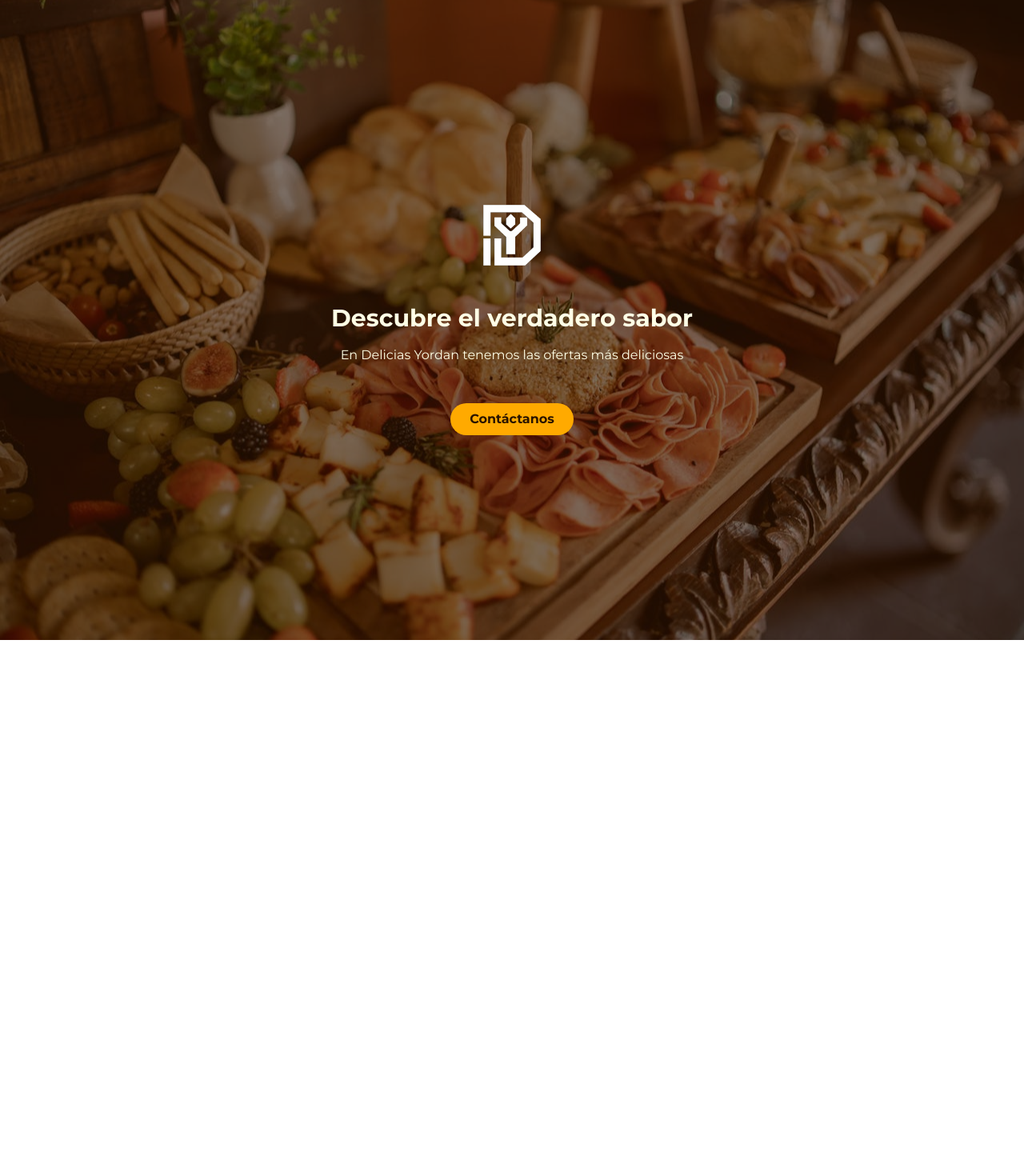
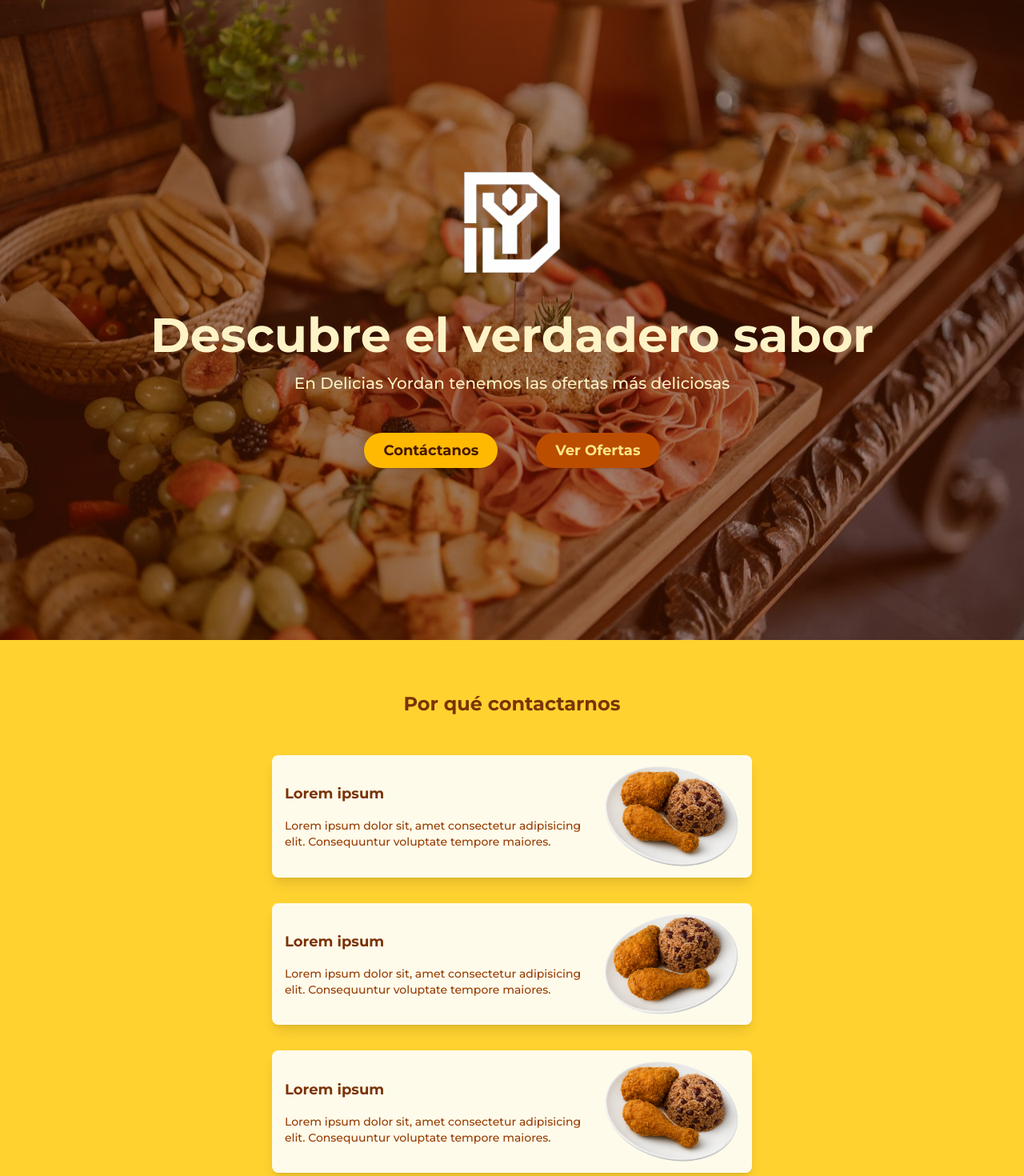
Before and after one commit to daxhoDev/delicias-yordan, a Next.js app: page / in a window 1280 px wide. Shown: the top 1470 px of the page at 80% size. Before the commit the page ends 800 px from the top, so only its background shows below. Built offline with nearby package versions, Linux system fonts and the light colour scheme.

Commit message:
feat: features and products overview sections

```diff
--- a/app/layout.tsx
+++ b/app/layout.tsx
@@ -4,6 +4,7 @@ import "@/src/globals.css";
 
 const montserrat = Montserrat({
   subsets: ["latin"],
+  fallback: ["sans-serif"],
 });
 
 export const metadata: Metadata = {
@@ -18,7 +19,9 @@ export default function RootLayout({
 }>) {
   return (
     <html lang="es">
-      <body className={`antialiased ${montserrat.className}`}>{children}</body>
+      <body className={`antialiased ${montserrat.className} sm:text-lg`}>
+        {children}
+      </body>
     </html>
   );
 }
--- a/app/page.tsx
+++ b/app/page.tsx
@@ -1,9 +1,13 @@
+import Features from "@/src/components/landing/features";
 import Hero from "@/src/components/landing/hero";
+import ProductsSection from "@/src/components/landing/productsSection";
 
 export default function Home(): React.ReactNode {
   return (
     <main>
       <Hero />
+      <Features />
+      <ProductsSection />
     </main>
   );
 }
--- /dev/null
+++ b/src/components/button.tsx
@@ -0,0 +1,22 @@
+import { ButtonProps } from "@/src/types/propTypes";
+import React from "react";
+
+export default function Button({
+  children,
+  className,
+  type,
+}: ButtonProps): React.ReactNode {
+  return (
+    <button
+      className={`${
+        type === "primary"
+          ? "bg-amber-400 text-amber-950"
+          : "bg-amber-700 text-amber-200"
+      } px-6 py-2 shadow-sm rounded-full font-bold cursor-pointer hover:scale-95 active:scale-95 transition-all ${
+        className ? className : ""
+      }`}
+    >
+      {children}
+    </button>
+  );
+}
--- a/src/components/buttonPrimary.tsx
+++ /dev/null
@@ -1,17 +0,0 @@
-import { ButtonProps } from "@/src/types/propTypes";
-import React from "react";
-
-export default function ButtonPrimary({
-  children,
-  className,
-}: ButtonProps): React.ReactNode {
-  return (
-    <button
-      className={`bg-primary-500 px-6 py-2 rounded-full font-bold text-primary-900 cursor-pointer hover:scale-95 transition-all ${
-        className ? className : ""
-      }`}
-    >
-      {children}
-    </button>
-  );
-}
--- /dev/null
+++ b/src/components/landing/featureCard.tsx
@@ -0,0 +1,32 @@
+import { FeatureCardProps } from "@/src/types/propTypes";
+import chicken from "@/public/rice-with-chicken.png";
+import Image from "next/image";
+
+export default function FeatureCard({
+  align,
+}: FeatureCardProps): React.ReactNode {
+  return (
+    <article
+      className={`bg-amber-50 flex flex-row gap-4 items-center justify-evenly py-4 px-4 w-95/100 sm:w-150 sm:rounded-lg sm:text-left shadow-lg ${
+        align == "right"
+          ? "self-end rounded-l-lg text-right"
+          : "self-start rounded-r-lg text-left"
+      }`}
+    >
+      <div className="flex flex-col gap-4 max-w-7/10">
+        <h3 className="font-bold text-amber-900">Lorem ipsum</h3>
+        <p className="font-medium text-amber-800 text-sm">
+          Lorem ipsum dolor sit, amet consectetur adipisicing elit. Consequuntur
+          voluptate tempore maiores.
+        </p>
+      </div>
+      <div className="max-w-3/10">
+        <Image
+          src={chicken}
+          alt="food"
+          className={`w-full ${align == "right" ? "-rotate-15" : "rotate-15"}`}
+        />
+      </div>
+    </article>
+  );
+}
--- /dev/null
+++ b/src/components/landing/features.tsx
@@ -0,0 +1,17 @@
+import FeatureCard from "@/src/components/landing/featureCard";
+
+export default function Features(): React.ReactNode {
+  return (
+    <section className="flex flex-col items-center min-h-dvh gap-12 text-center py-16 sm:px-16 bg-gradient-to-tl bg-amber-300">
+      <h2 className="text-amber-900 text-2xl font-bold">
+        Por qué contactarnos
+      </h2>
+      <div className="flex flex-col justify-center sm:flex-row sm:flex-wrap gap-8">
+        <FeatureCard align="left" />
+        <FeatureCard align="right" />
+        <FeatureCard align="left" />
+        <FeatureCard align="right" />
+      </div>
+    </section>
+  );
+}
--- a/src/components/landing/hero.tsx
+++ b/src/components/landing/hero.tsx
@@ -1,25 +1,31 @@
 import Image from "next/image";
 import brandWhite from "@/public/brand-logo-white.png";
-import ButtonPrimary from "@/src/components/buttonPrimary";
+import Button from "@/src/components/button";
 
 export default function Hero(): React.ReactNode {
   return (
-    <header className="relative flex flex-col items-center px-4 py-8 justify-center min-h-dvh gap-12 bg-[url('@/public/hero-mobile.jpg')] bg-center bg-cover ">
-      <div className="absolute bg-primary-900/60 inset-0 z-0"></div>
+    <section className="relative flex flex-col items-center px-4 py-8 justify-center min-h-dvh gap-12 bg-[url('@/public/hero-mobile.jpg')] bg-center bg-cover ">
+      <div className="absolute bg-amber-950/50 inset-0 z-0"></div>
       <Image
         src={brandWhite}
         width={499}
         height={527}
+        loading="lazy"
         alt="Logo de Delicias Yordan"
-        className="w-18 z-10"
+        className="w-18 md:w-30 z-10"
       />
-      <div className="text-center text-primary-100 z-10">
-        <h1 className="text-3xl font-bold mb-4">Descubre el verdadero sabor</h1>
-        <p className="">
+      <div className="text-center text-amber-100 z-10">
+        <h1 className="text-3xl md:text-6xl font-bold mb-4">
+          Descubre el verdadero sabor
+        </h1>
+        <p className="font-medium md:text-xl">
           En Delicias Yordan tenemos las ofertas más deliciosas
         </p>
       </div>
-      <ButtonPrimary className="z-10">Contáctanos</ButtonPrimary>
-    </header>
+      <div className="z-10 flex flex-col md:flex-row gap-4 md:gap-12">
+        <Button type="primary">Contáctanos</Button>
+        <Button type="secondary">Ver Ofertas</Button>
+      </div>
+    </section>
   );
 }
--- /dev/null
+++ b/src/components/landing/productsSection.tsx
@@ -0,0 +1,16 @@
+import Button from "../button";
+import ProductCard from "../productCard";
+
+export default function ProductsSection(): React.ReactNode {
+  return (
+    <section className="flex flex-col gap-12 items-center text-center py-16 bg-gradient-to-tl bg-amber-200">
+      <h2 className="text-amber-800 text-2xl font-bold">Nuestras ofertas</h2>
+      <div className="flex flex-col gap-12 items-center">
+        <ProductCard />
+        <ProductCard />
+        <ProductCard />
+      </div>
+      <Button type="secondary">Ver catálogo</Button>
+    </section>
+  );
+}
--- /dev/null
+++ b/src/components/productCard.tsx
@@ -0,0 +1,22 @@
+import Image from "next/image";
+import pizza from "@/public/pizza.jpg";
+import Button from "./button";
+
+export default function ProductCard(): React.ReactNode {
+  return (
+    <article className=" flex flex-col gap-6 relative bg-amber-50 p-3 text-left rounded-xl shadow-lg w-95/100 overflow-hidden">
+      <span className="w-4/10 text-center text-2xl absolute top-0 right-0 bg-amber-50 text-amber-950 p-2 font-bold rounded-bl-lg shadow-md">
+        $350.00
+      </span>
+      <Image src={pizza} alt="pizza" className="rounded-lg" />
+      <div className="flex flex-col gap-4 px-4 pb-6">
+        <h3 className="text-xl font-bold text-amber-900">Pizza Napolitana</h3>
+        <p className="text-amber-900">
+          Lorem ipsum dolor, sit amet consectetur adipisicing elit. Nam nemo sit
+          nostrum officiis esse cum placeat necessitatibus.
+        </p>
+        <Button type="primary">Contáctanos</Button>
+      </div>
+    </article>
+  );
+}
--- a/src/globals.css
+++ b/src/globals.css
@@ -1,6 +1,6 @@
 @import "tailwindcss";
 
-@theme {
+/* @theme {
   --color-primary-900: hsl(30, 100%, 08%);
   --color-primary-800: hsl(30, 100%, 18%);
   --color-primary-700: hsl(30, 100%, 30%);
@@ -10,4 +10,14 @@
   --color-primary-300: hsl(55, 100%, 70%);
   --color-primary-200: hsl(60, 100%, 80%);
   --color-primary-100: hsl(60, 100%, 95%);
-}
+
+  --color-grey-900: hsl(10, 30%, 5%);
+  --color-grey-800: hsl(08, 08%, 13%);
+  --color-grey-700: hsl(15, 10%, 20%);
+  --color-grey-600: hsl(13, 10%, 28%);
+  --color-grey-500: hsl(15, 10%, 36%);
+  --color-grey-400: hsl(18, 10%, 44%);
+  --color-grey-300: hsl(23, 10%, 54%);
+  --color-grey-200: hsl(25, 20%, 80%);
+  --color-grey-100: hsl(30, 50%, 98%);
+} */
--- a/src/types/propTypes.tsx
+++ b/src/types/propTypes.tsx
@@ -1,4 +1,9 @@
 export interface ButtonProps {
   children: string;
+  type: "primary" | "secondary";
   className?: string;
 }
+
+export interface FeatureCardProps {
+  align: "left" | "right";
+}
```
Also changed, not shown: public/pizza.jpg (added), public/rice-with-chicken.png (added).
